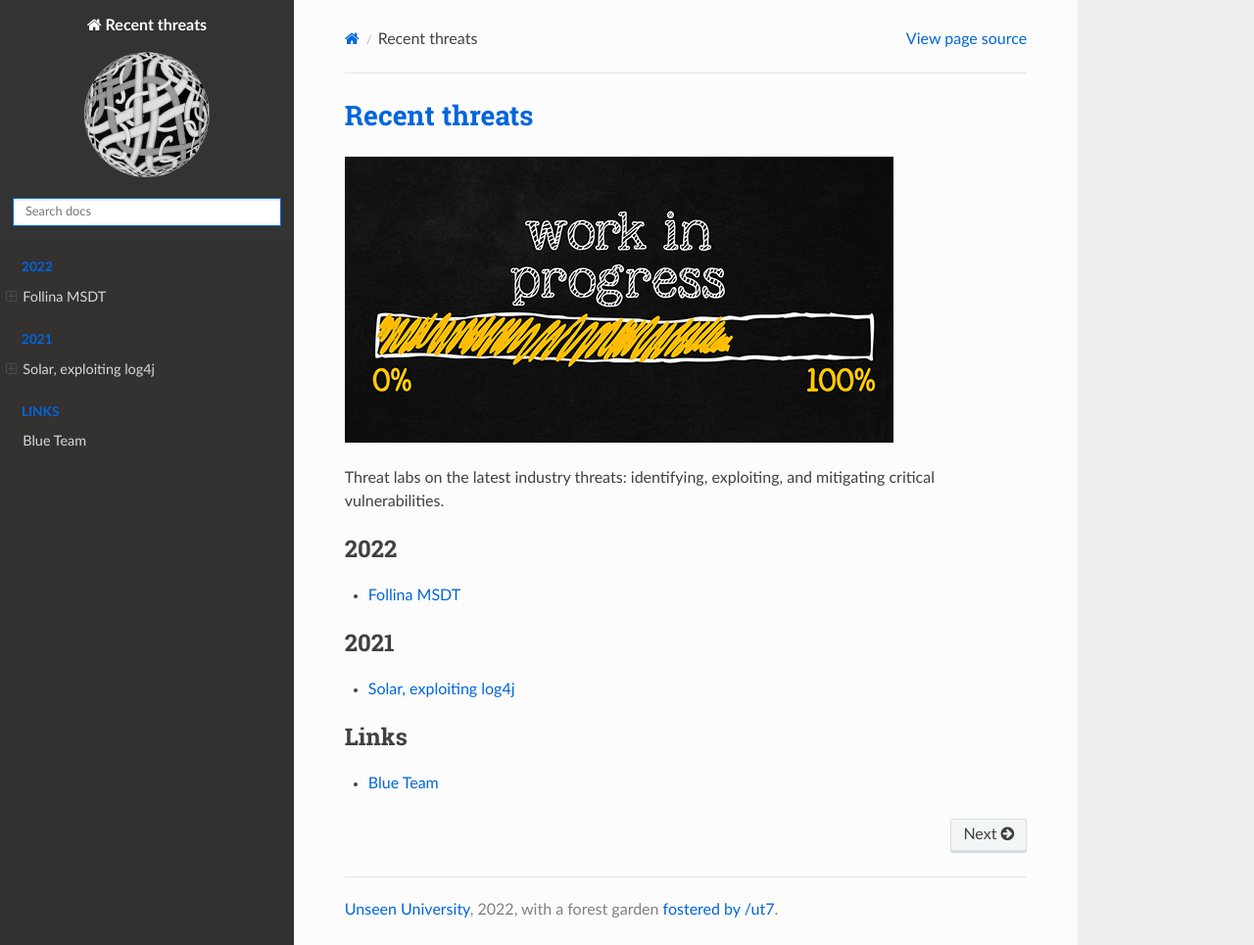
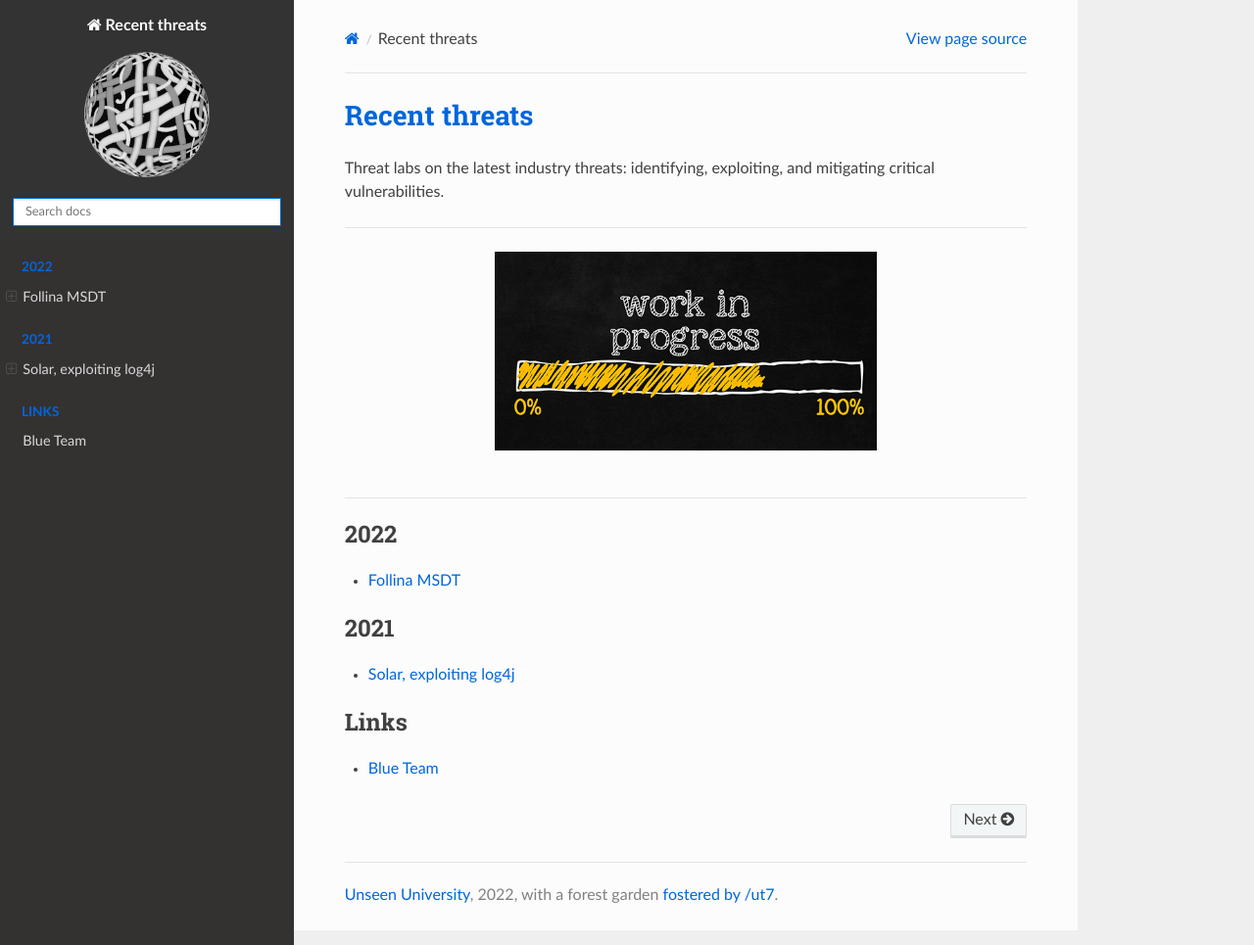
Before and after one commit to tymyrddin/blue-recent, a Sphinx documentation site: the page built from source/index.rst, in a window 1280 px wide and 965 px high. Shown: the whole window at 98% size. Built offline with Sphinx 7.4.7 and the Read the Docs theme 2.0.0, drawn with Linux system fonts in a browser that asks for light colours.

Commit message:
Beauty fying

```diff
--- a/source/index.rst
+++ b/source/index.rst
@@ -1,10 +1,14 @@
 Recent threats
 ==========================================
+
+Threat labs on the latest industry threats: identifying, exploiting, and mitigating critical vulnerabilities.
+
+----
 
 .. image:: _static/images/in-progress.png
   :alt: In progress
 
-Threat labs on the latest industry threats: identifying, exploiting, and mitigating critical vulnerabilities.
+----
 
 .. toctree::
    :glob:
```
Also changed, not shown: source/_static/images/in-progress.png.
